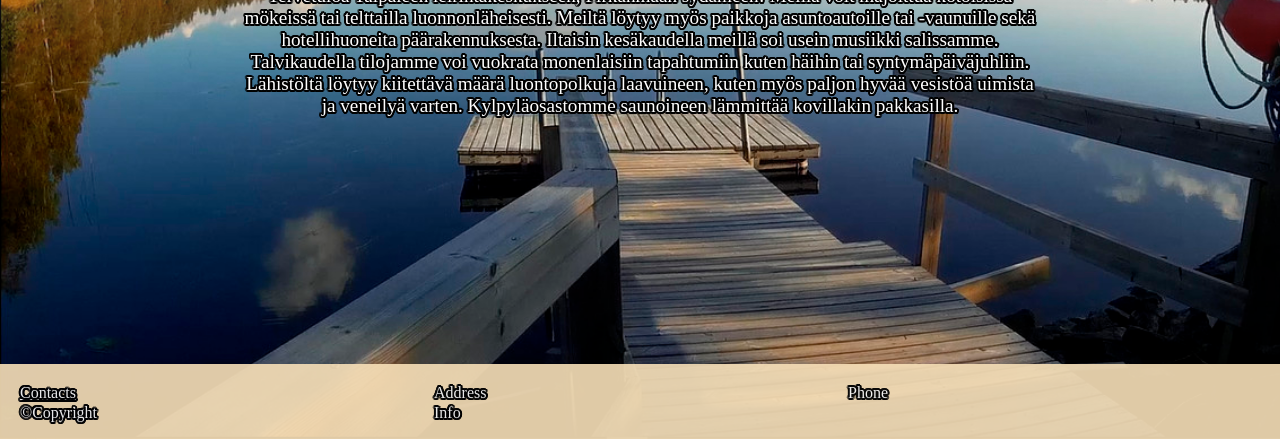
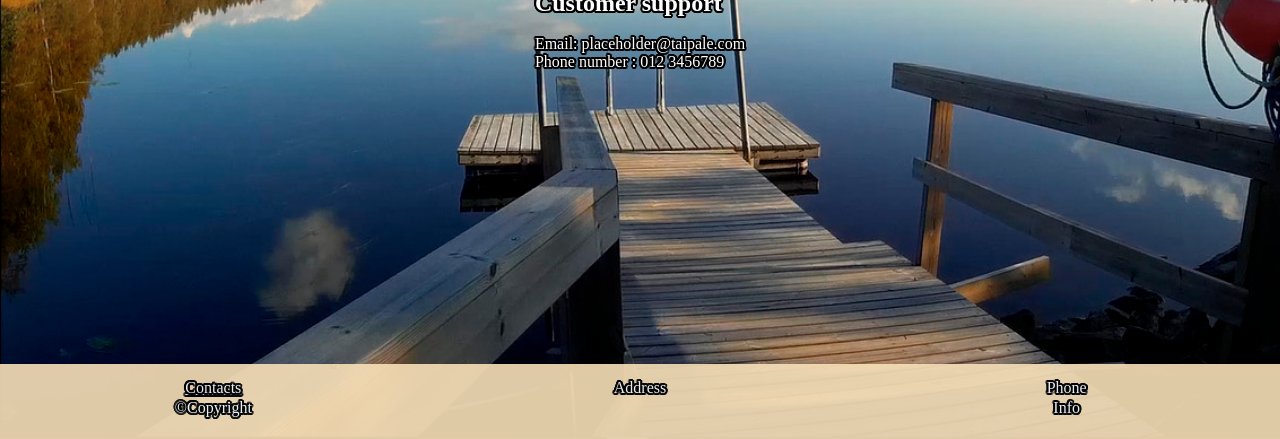
Before and after one commit to Pueple-SS/taipale, a plain HTML site: page taipale/taipale/contacts.html in a window 1280 px wide. Shown: the part 361-800 px from the top of the page. Drawn offline with Linux system fonts and the light colour scheme.

Commit message:
pasted taipale

```diff
--- a/contacts.html
+++ b/taipale/taipale/contacts.html
@@ -22,11 +22,14 @@
     </nav>
 
         <main>
-            <div class="text">
-            <h1>Taipaleen leirikeskuksen</h1>
-            <p>Tervetuloa Taipaleen leirintäkeskukseen, Pirkanmaan sydämeen! Meillä voit majoittua kotoisissa mökeissä tai telttailla luonnonläheisesti. Meiltä löytyy myös paikkoja asuntoautoille tai -vaunuille sekä hotellihuoneita päärakennuksesta. Iltaisin kesäkaudella meillä soi usein musiikki salissamme. Talvikaudella tilojamme voi vuokrata monenlaisiin tapahtumiin kuten häihin tai syntymäpäiväjuhliin. Lähistöltä löytyy kiitettävä määrä luontopolkuja laavuineen, kuten myös paljon hyvää vesistöä uimista ja veneilyä varten. Kylpyläosastomme saunoineen lämmittää kovillakin pakkasilla.</p>
+            <section class="supporttext">
+            <div>
+            <h1>Customer support</h1>
+            <br>
+            <p>Email: placeholder@taipale.com</p>
+            <p>Phone number : 012 3456789</p>
             </div>
-
+        </section>
         </main>
 
     <footer>
@@ -35,6 +38,7 @@
             <p>Address</p>
             <p>Phone</p>
             <p class="copyright">&copy;Copyright</p>
+            <br>
             <p>Info</p>
         </div>
     </footer>
--- a/style.css
+++ b/taipale/taipale/style.css
@@ -70,22 +70,17 @@ footer {
 footer p,a{
     color: white;
     text-shadow: rgb(0, 0, 0) 2px 0px 0px, rgb(0, 0, 0) 1.75517px 0.958851px 0px, rgb(0, 0, 0) 1.0806px 1.68294px 0px, rgb(0, 0, 0) 0.141474px 1.99499px 0px, rgb(0, 0, 0) -0.832294px 1.81859px 0px, rgb(0, 0, 0) -1.60229px 1.19694px 0px, rgb(0, 0, 0) -1.97998px 0.28224px 0px, rgb(0, 0, 0) -1.87291px -0.701566px 0px, rgb(0, 0, 0) -1.30729px -1.5136px 0px, rgb(0, 0, 0) -0.421592px -1.95506px 0px, rgb(0, 0, 0) 0.567324px -1.91785px 0px, rgb(0, 0, 0) 1.41734px -1.41108px 0px, rgb(0, 0, 0) 1.92034px -0.558831px 0px;
-    max-width: 60px;
-    max-height: 25px;
 }
 
 footer div {
-    max-width: 60px;
-    max-height: 25px;
     position: relative;
-    left: 20px;
-    top: 20px;
-    width: auto;
+    top: 15px;
+    width: 100%;
     text-decoration: none;
     display: grid;
-    grid-template-columns: repeat(3, 30vw);
+    justify-items: center;
+    grid-template-columns: repeat(3, 1fr);
     grid-template-rows: repeat(3, 20px);
-    column-gap: 50%;
 }
 
 main {
@@ -98,15 +93,20 @@ main {
     min-height: 30vh;
 }
 
+.supporttext {
+    display: grid;
+    row-gap: 20px;
+}
+
 .text {
     margin: 10px;
     text-align: center;
     max-width: 500px;
 }
-.text h1{
+.text h1 {
     font-size: 36px;
 }
-.text p{
+.text p {
     font-size: larger;
 }
 
--- /dev/null
+++ b/taipale/taipale/testcss.css
@@ -0,0 +1,172 @@
+* {
+    margin: 0;
+    box-sizing: border-box;
+}
+
+header {
+    background-color: rgb(255, 255, 255);
+    width: 100vw;
+}
+
+body {
+    background-color: rgb(227, 226, 226);
+    min-height: 100vh;
+    min-width: 100vw;
+    display: flex;
+    flex-direction: column;
+    background-image: url("./assets/homebgsmall.png");
+    background-repeat: no-repeat;
+    background-size: cover;
+    overflow-y: scroll;
+    overflow-x: hidden;
+}
+
+nav ul {
+    background-color: rgb(12, 131, 59);
+    display: flex;
+    flex-direction: row;
+    align-items: center;
+    justify-content: left;
+    column-gap: 8px;
+    padding: 15px;
+    list-style-type: none;
+}
+nav ul header {
+    background-color: rgb(12, 131, 59);
+    width: auto;
+    color: white;
+    text-shadow: rgb(0, 0, 0) 2px 0px 0px, rgb(0, 0, 0) 1.75517px 0.958851px 0px, rgb(0, 0, 0) 1.0806px 1.68294px 0px, rgb(0, 0, 0) 0.141474px 1.99499px 0px, rgb(0, 0, 0) -0.832294px 1.81859px 0px, rgb(0, 0, 0) -1.60229px 1.19694px 0px, rgb(0, 0, 0) -1.97998px 0.28224px 0px, rgb(0, 0, 0) -1.87291px -0.701566px 0px, rgb(0, 0, 0) -1.30729px -1.5136px 0px, rgb(0, 0, 0) -0.421592px -1.95506px 0px, rgb(0, 0, 0) 0.567324px -1.91785px 0px, rgb(0, 0, 0) 1.41734px -1.41108px 0px, rgb(0, 0, 0) 1.92034px -0.558831px 0px;
+}
+
+nav ul li a {
+    text-decoration: underline;
+    color: white;
+    text-shadow: rgb(0, 0, 0) 2px 0px 0px, rgb(0, 0, 0) 1.75517px 0.958851px 0px, rgb(0, 0, 0) 1.0806px 1.68294px 0px, rgb(0, 0, 0) 0.141474px 1.99499px 0px, rgb(0, 0, 0) -0.832294px 1.81859px 0px, rgb(0, 0, 0) -1.60229px 1.19694px 0px, rgb(0, 0, 0) -1.97998px 0.28224px 0px, rgb(0, 0, 0) -1.87291px -0.701566px 0px, rgb(0, 0, 0) -1.30729px -1.5136px 0px, rgb(0, 0, 0) -0.421592px -1.95506px 0px, rgb(0, 0, 0) 0.567324px -1.91785px 0px, rgb(0, 0, 0) 1.41734px -1.41108px 0px, rgb(0, 0, 0) 1.92034px -0.558831px 0px;
+}
+
+.socials ul{
+    display: grid;
+    grid-template-columns: 70px 70px;
+    grid-template-rows: 50px;
+    align-items: center;
+    justify-content: center;
+    row-gap: 5px;
+    column-gap: 8px;
+    padding: 15px;
+    list-style-type: none;
+}
+
+
+footer {
+    left: 0;
+    bottom: 0;
+    width: 100%;
+    background-color: rgb(248, 224, 184);
+    min-height: 75px;
+    max-height: 75px;
+    opacity: 0.9;
+}
+
+footer div {
+    /* Remove max-width: 60px; */
+    position: relative;
+    top: 20px;
+    width: 100%; /* Changed from auto to 100% */
+    display: grid;
+    /* Centers the grid items within their cells */
+    justify-items: center;
+    /* Defines 3 equal columns across the screen */
+    grid-template-columns: repeat(3, 1fr);
+    grid-template-rows: repeat(3, 20px);
+}
+
+footer p, footer a {
+    color: white;
+    text-shadow: rgb(0, 0, 0) 2px 0px 0px, rgb(0, 0, 0) 1.75517px 0.958851px 0px, rgb(0, 0, 0) 1.0806px 1.68294px 0px, rgb(0, 0, 0) 0.141474px 1.99499px 0px, rgb(0, 0, 0) -0.832294px 1.81859px 0px, rgb(0, 0, 0) -1.60229px 1.19694px 0px, rgb(0, 0, 0) -1.97998px 0.28224px 0px, rgb(0, 0, 0) -1.87291px -0.701566px 0px, rgb(0, 0, 0) -1.30729px -1.5136px 0px, rgb(0, 0, 0) -0.421592px -1.95506px 0px, rgb(0, 0, 0) 0.567324px -1.91785px 0px, rgb(0, 0, 0) 1.41734px -1.41108px 0px, rgb(0, 0, 0) 1.92034px -0.558831px 0px;; /* keep your shadows */
+    text-align: center;
+    text-decoration: none;
+    width: 100%;
+    /* Remove max-width: 60px; and max-height: 25px; */
+}
+
+main {
+    color: white;
+    text-shadow: rgb(0, 0, 0) 2px 0px 0px, rgb(0, 0, 0) 1.75517px 0.958851px 0px, rgb(0, 0, 0) 1.0806px 1.68294px 0px, rgb(0, 0, 0) 0.141474px 1.99499px 0px, rgb(0, 0, 0) -0.832294px 1.81859px 0px, rgb(0, 0, 0) -1.60229px 1.19694px 0px, rgb(0, 0, 0) -1.97998px 0.28224px 0px, rgb(0, 0, 0) -1.87291px -0.701566px 0px, rgb(0, 0, 0) -1.30729px -1.5136px 0px, rgb(0, 0, 0) -0.421592px -1.95506px 0px, rgb(0, 0, 0) 0.567324px -1.91785px 0px, rgb(0, 0, 0) 1.41734px -1.41108px 0px, rgb(0, 0, 0) 1.92034px -0.558831px 0px;
+    display: flex;
+    flex: 1;
+    justify-content: center;
+    align-items: center;
+    min-height: 30vh;
+}
+
+.supporttext {
+    display: grid;
+    row-gap: 20px;
+}
+
+.text {
+    margin: 10px;
+    text-align: center;
+    max-width: 500px;
+}
+.text h1 {
+    font-size: 36px;
+}
+.text p {
+    font-size: larger;
+}
+
+main h1{
+    color: white;
+}
+
+@media screen and (max-width: 560px) {
+    nav h1 {
+        text-align: center;
+        min-width: 100vw;
+        min-height: 50px;
+        background-color: rgb(13, 75, 38);
+    }
+    nav ul {
+        padding-top: 0;
+        display: flex;
+        align-items: center;
+        justify-content: center;
+        flex-direction: column;
+        row-gap: 5px;
+    }
+    body {
+        background-color: rgb(227, 226, 226);
+        background-image: url("./assets/homebgsmall.png");
+        background-repeat: no-repeat;
+        background-size: cover;
+    }
+    .text {
+        max-width: 300px;
+    }
+    .text h1{
+        font-size: 24px;
+    }
+    .text p{
+        font-size: 16px;
+    }
+}
+
+@media screen and (min-width: 716px) {
+    nav ul {
+        display: flex;
+        align-items: center;
+        justify-content: left;
+        flex-direction: row;
+        column-gap: 15px;
+    }
+    .text{
+        max-width: 800px;
+    }
+    body {
+        background-color: rgb(227, 226, 226);
+        background-image: url("./assets/homebg.png");
+        background-repeat: no-repeat;
+        background-size: cover;
+    }
+}
```
Also changed, not shown: taipale/taipale/accomodation.html (renamed from accomodation.html, +1 -0 lines), taipale/taipale/activities.html (renamed from activities.html, +1 -0 lines), taipale/taipale/dining.html (renamed from dining.html, +1 -0 lines), taipale/taipale/facilities.html (renamed from facilities.html, +4 -3 lines), taipale/taipale/index.html (renamed from index.html, +1 -0 lines), taipale/taipale/assets/fblogo.png (added), taipale/taipale/assets/homebg.png (renamed from assets/homebg.png), taipale/taipale/assets/homebgsmall.png (renamed from assets/homebgsmall.png), taipale/taipale/assets/iglogo.png (added), taipale/taipale/assets/t.png (renamed from assets/t.png), 2 other files.
